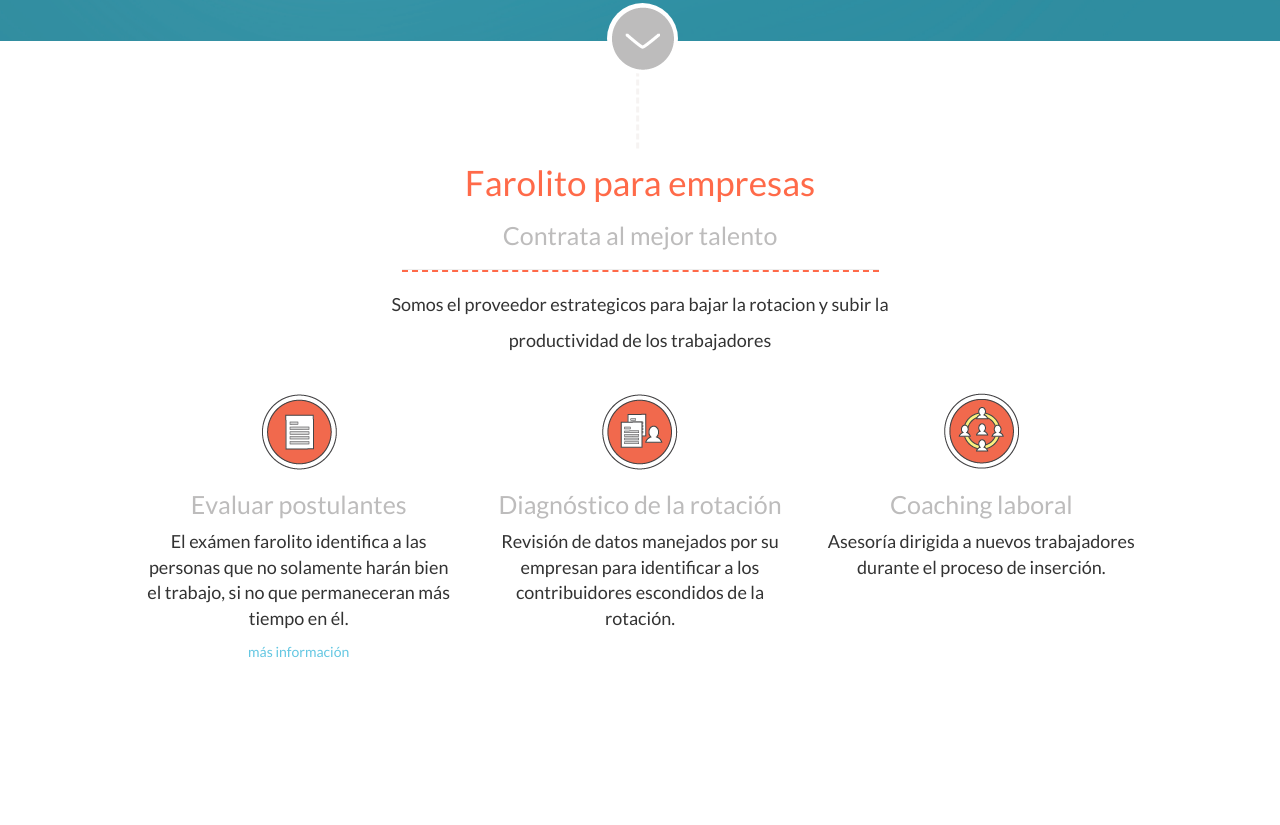
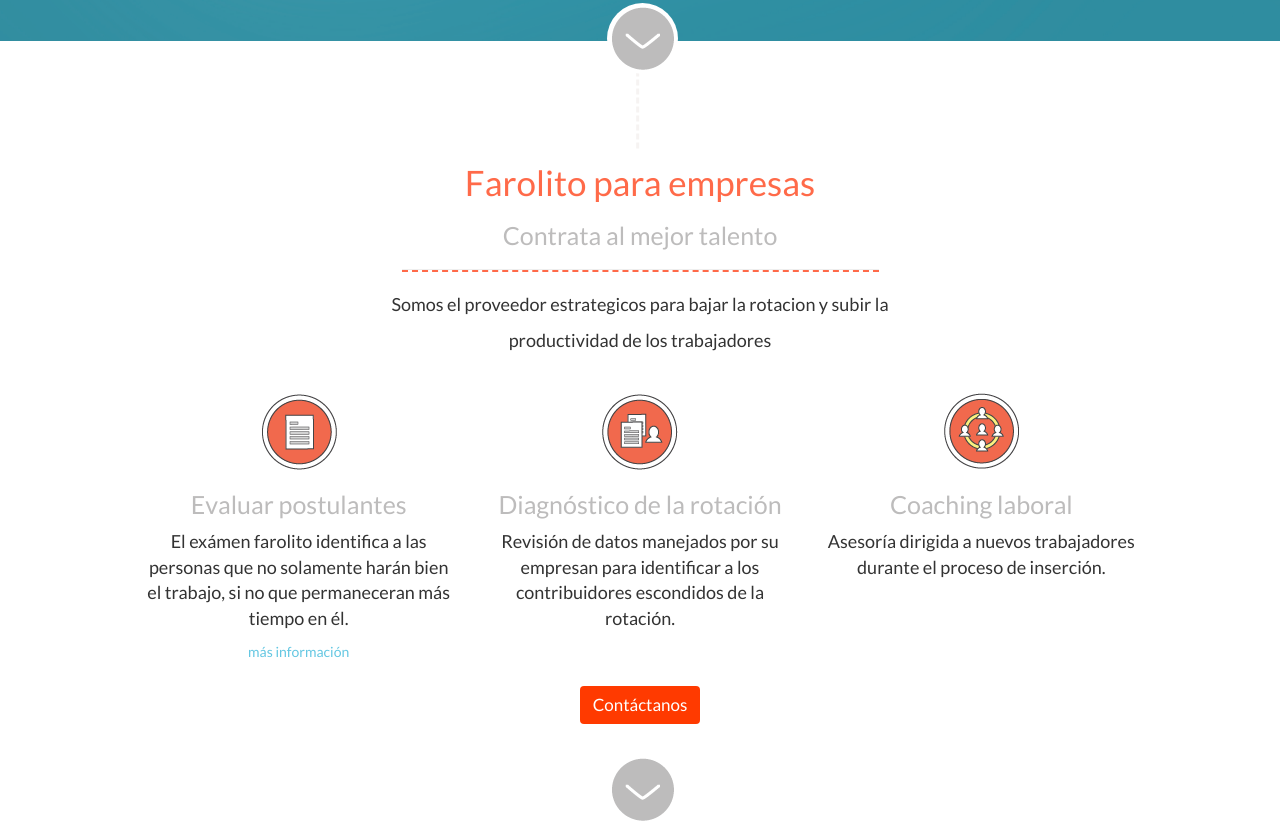
Before and after one commit to carmenluyo/Farolito-reto, a plain HTML site: page index.html in a window 1280 px wide. Shown: the part 3080-3905 px from the top of the page. Before the commit the page ends 3742 px from the top, so only its background shows below. Drawn offline with nearby package versions, Linux system fonts and the light colour scheme.

Commit message:
boton cintactanos

```diff
--- a/index.html
+++ b/index.html
@@ -229,6 +229,18 @@
      				<p>Asesoría dirigida a nuevos trabajadores durante el proceso de inserción.</p>
      			</div>
      		</div>
+     		<div>
+						<button type="button" class="boton-contactanos btn btn-danger">Contáctanos</button>
+				</div>
+				<div class="row">
+					<div class="col-md-12">
+						<center><img  class="btn-circulo-3"src="img/iconos/iconos-15.png"></center>
+					</div>
+				</div>
+      </section>
+      <section>
+
+
       </section>
 		</div>
 	<script src="https://ajax.googleapis.com/ajax/libs/jquery/1.11.2/jquery.min.js"></script>
--- a/stylesheets/views/_home.scss
+++ b/stylesheets/views/_home.scss
@@ -411,3 +411,14 @@ body {
     color: rgb(100, 199, 226);
   }
 }
+.boton-contactanos{
+    margin-top: 24px;
+  font-size: 17px;
+  background-color: #FF3A00;
+  border-color: transparent;
+}
+.btn-circulo-3{
+  border-radius: 100%;
+  position: absolute;
+  margin-top: 30;
+}
```
Also changed, not shown: stylesheets/main.css, 1 other file.
